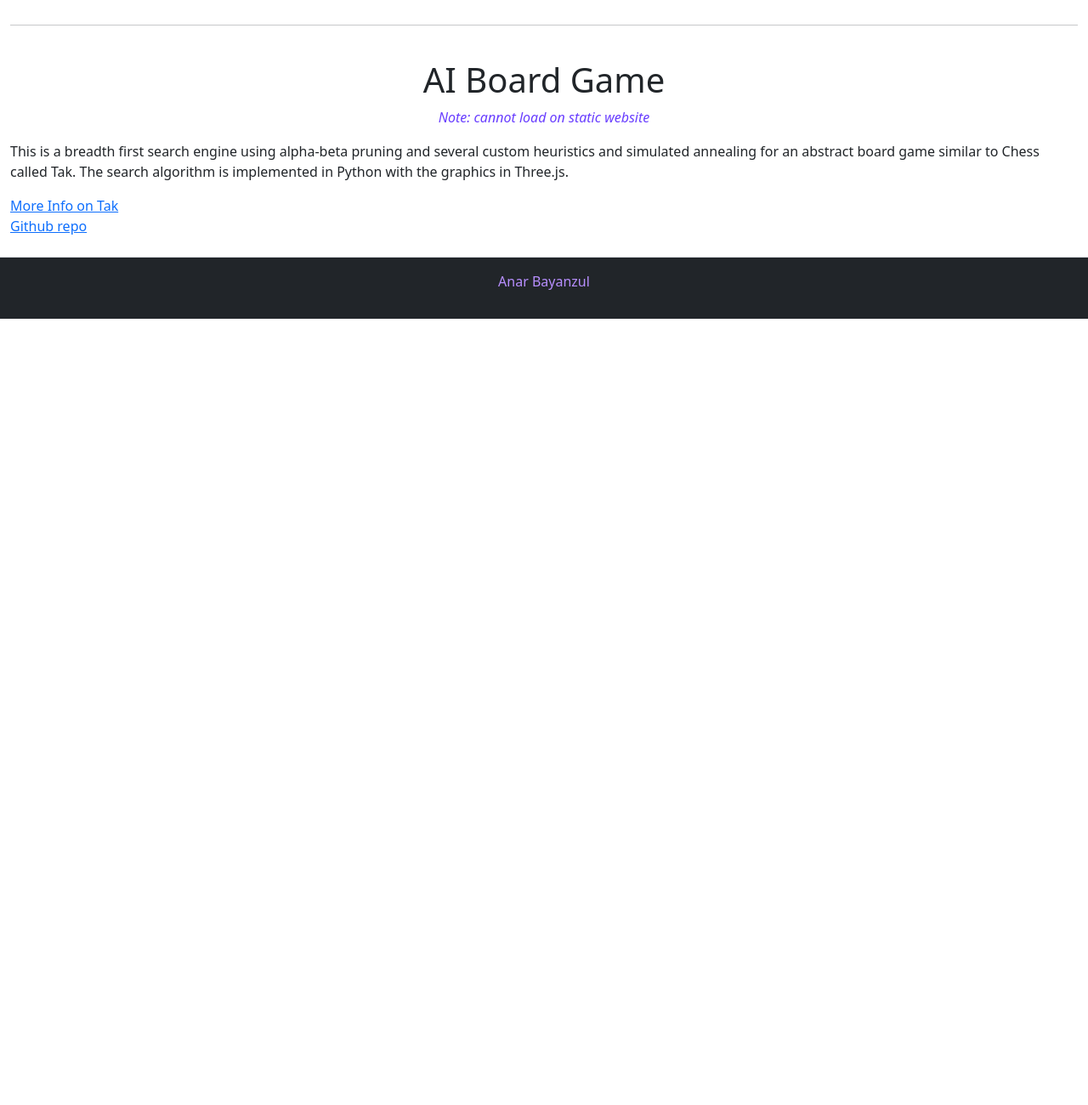
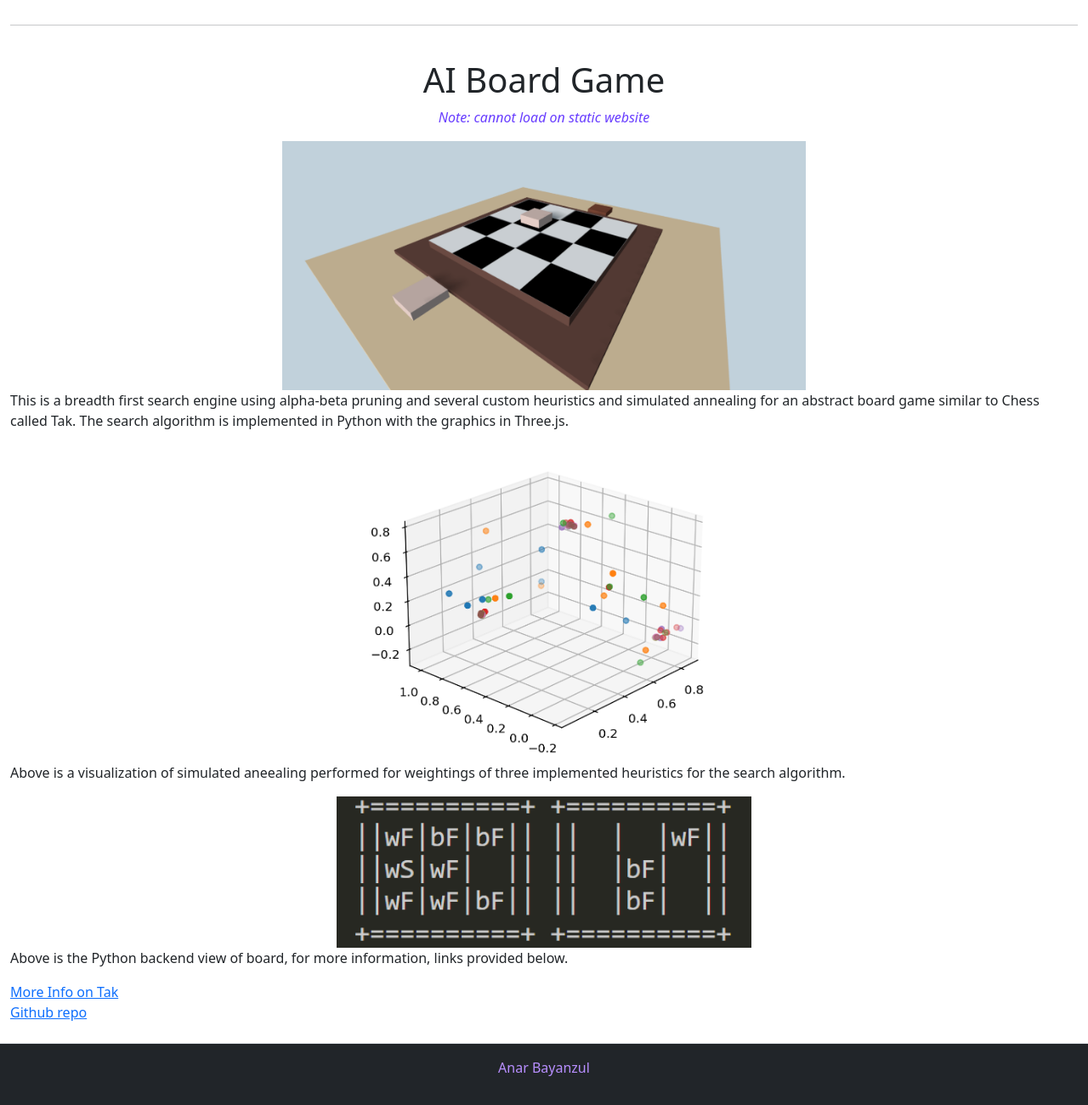
Before and after one commit to AnarBayanzul/anar-website, a plain HTML site: page projects.html in a window 1280 px wide. Shown: the part 887-2187 px from the top of the page at 85% size. Before the commit the page ends 1262 px from the top, so only its background shows below. Drawn offline with nearby package versions, Linux system fonts and the light colour scheme; a script that the page names is missing.

Commit message:
filled out more content of website

```diff
--- a/projects.html
+++ b/projects.html
@@ -78,8 +78,12 @@
                 <div class="row" id="AI BG">
                     <h1 class="text-center">AI Board Game</h1>
                     <p class="text-center text-my_blue"><em>Note: cannot load on static website</em></p>
+                    <img src="static/images/Tak visualization.png" style="width:50%;margin-left:auto;margin-right:auto;" alt="Tak board visuals">
                     <p>This is a breadth first search engine using alpha-beta pruning and several custom heuristics and simulated annealing for an abstract board game similar to Chess called Tak. The search algorithm is implemented in Python with the graphics in Three.js.</p>
-                    <!-- TODO: Add images -->
+                    <img src="static/images/simulated annealing graph.png" style="width:40%;margin-left:auto;margin-right:auto;" alt="Simulated Aneealing Graph">
+                    <p>Above is a visualization of simulated aneealing performed for weightings of three implemented heuristics for the search algorithm.</p>
+                    <img src="static/images/backend board.png" style="width:40%;margin-left:auto;margin-right:auto;" alt="Backend board">
+                    <p>Above is the Python backend view of board, for more information, links provided below.</p>
                     <a href="https://en.wikipedia.org/wiki/Tak_(game)">More Info on Tak</a>
                     <a href="https://github.com/AnarBayanzul/tak">Github repo</a>
                 </div>
```
Also changed, not shown: index.html (+2 -2 lines), static/images/Tak visualization.png (added), static/images/backend board.png (added), static/images/simulated annealing graph.png (added).
